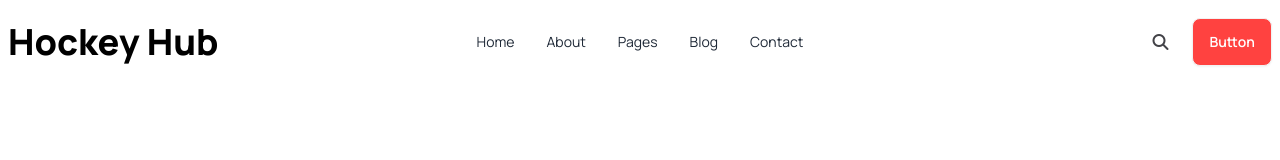
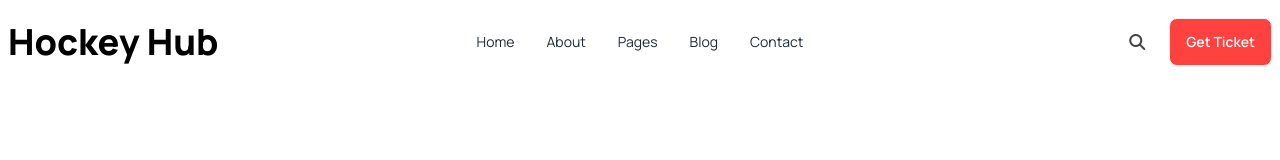
Before and after one commit to joysaha023/Hockey-Hub, a plain HTML site: page index.html in a window 1280 px wide. Drawn offline with nearby package versions, Linux system fonts and the light colour scheme.

Commit message:
navbar bug fixing

```diff
--- a/index.html
+++ b/index.html
@@ -55,7 +55,7 @@
             </div>
             <div class="navbar-end">
               <a href="#" class="text-[#424247] hover:text-primary-color hover:scale-150 mr-6 hidden lg:flex"><i class="fa-solid fa-magnifying-glass"></i></a>
-              <a class="btn bg-primary-color text-white hover:text-black">Button</a>
+              <a class="btn bg-primary-color text-white hover:text-black">Get Ticket</a>
             </div>
           </div>
     </nav>
```
